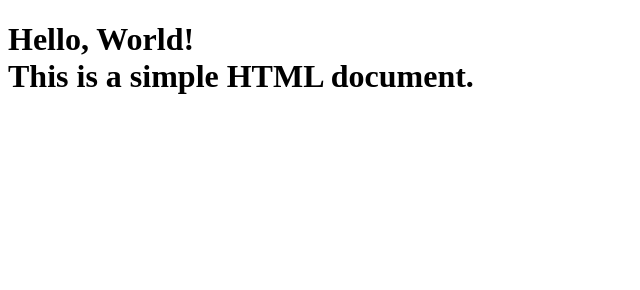
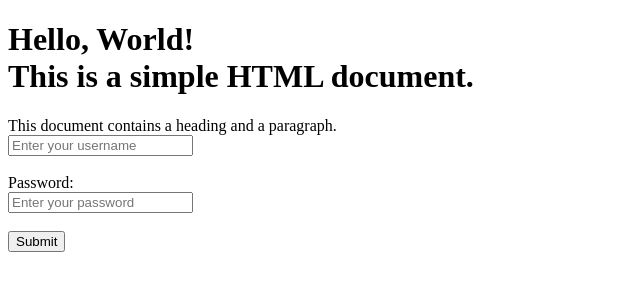
Before and after one commit to tamy417/first-git-hub, a plain HTML site: page index.html in a window 1280 px wide. Shown: the whole page, without its empty margins (0-640 px from the left). Drawn offline with Linux system fonts and the light colour scheme.

Commit message:
added more content

```diff
--- a/index.html
+++ b/index.html
@@ -12,5 +12,13 @@
         <br>
         This is a simple HTML document.
     </h1>
+    <p>
+        This document contains a heading and a paragraph.
+    <br><input type="login" placeholder="Enter your username"><br>
+    <br>
+    <label for="password">Password:</label>
+    <br>
+    <input type="password" placeholder="Enter your password"><br>
+    <br><button>Submit</button>
 </body>
 </html>
```
